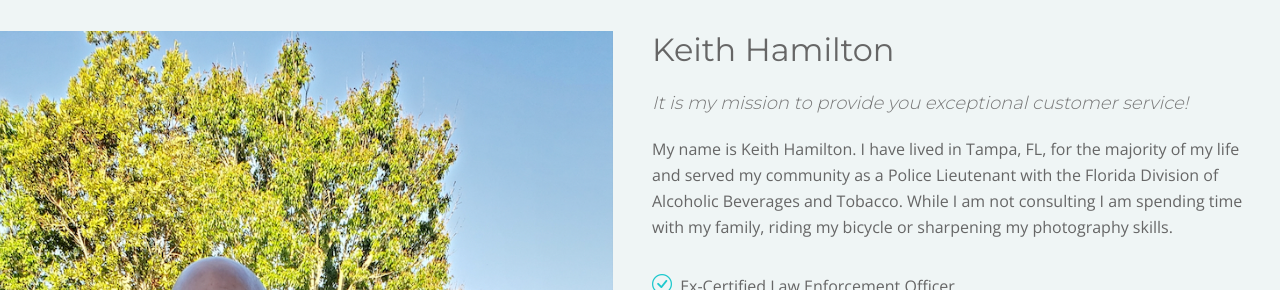
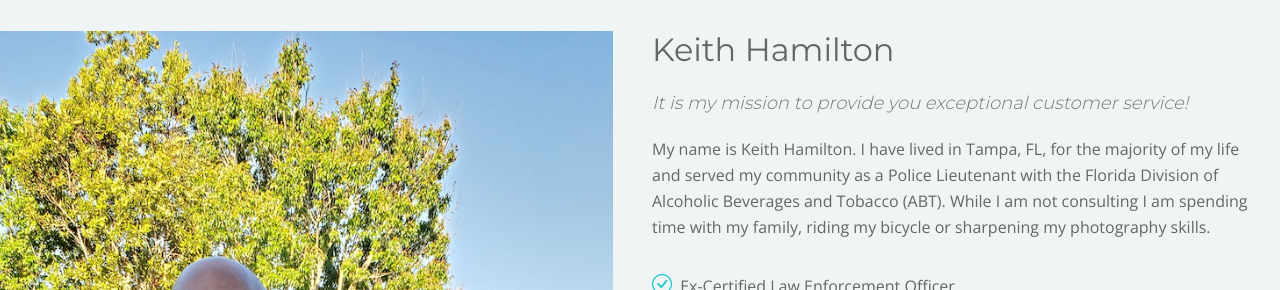
Before and after one commit to keirohamilton/choredoor, a plain HTML site: page index.html in a window 1280 px wide. Shown: the part 980-1270 px from the top of the page. Drawn offline with nearby package versions, Linux system fonts and the light colour scheme.

Commit message:
Update index.html

```diff
--- a/index.html
+++ b/index.html
@@ -96,7 +96,7 @@
             <h2>Keith Hamilton</h2>
             <h3>It is my mission to provide you exceptional customer service!</h3>
             <p>
-            My name is Keith Hamilton. I have lived in Tampa, FL, for the majority of my life and served my community as a Police Lieutenant with the Florida Division of Alcoholic Beverages and Tobacco. While I am not consulting I am spending time with my family, riding my bicycle or sharpening my photography skills.&nbsp; &nbsp; &nbsp;&nbsp; </p>
+            My name is Keith Hamilton. I have lived in Tampa, FL, for the majority of my life and served my community as a Police Lieutenant with the Florida Division of Alcoholic Beverages and Tobacco (ABT). While I am not consulting I am spending time with my family, riding my bicycle or sharpening my photography skills.&nbsp; &nbsp; &nbsp;&nbsp; </p>
 
             <ul>
               <li><i class="bi bi-check-circle"></i> Ex-Certified Law Enforcement Officer</li>
```
